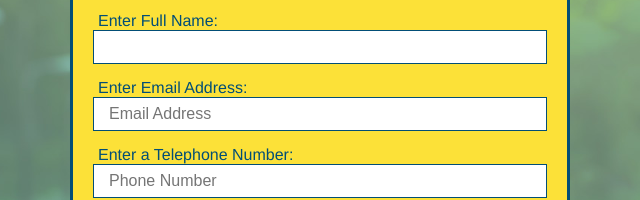
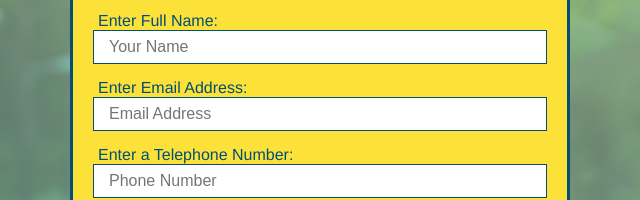
Before and after one commit to kdchurch1994/run-buddy, a plain HTML site: page index.html in a window 1280 px wide. Shown: the part 222-422 px from the top of the page, 570-1210 px from the left. Drawn offline with Linux system fonts and the light colour scheme.

```diff
--- a/index.html
+++ b/index.html
@@ -43,7 +43,7 @@
             <!--Add Form Element-->
             <form>
                 <label for="name">Enter Full Name:</label>
-                <input type="text" placholder="Your Name" name="name" id="name" class="form-input" >
+                <input type="text" placeholder="Your Name" name="name" id="name" class="form-input" >
                 <label for="email">Enter Email Address:</label>
                 <input type="email" placeholder="Email Address" name="email" id="email" class="form-input" >
                 <label for="phone">Enter a Telephone Number:</label>
```
